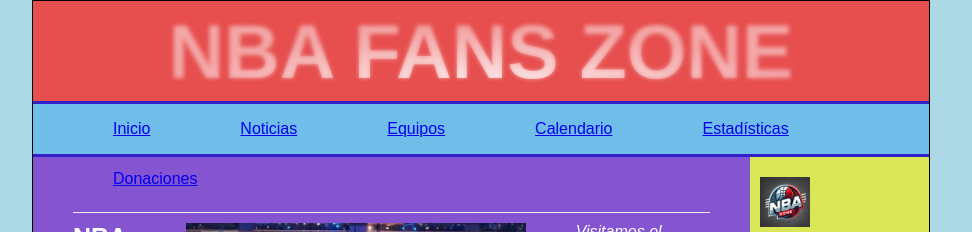
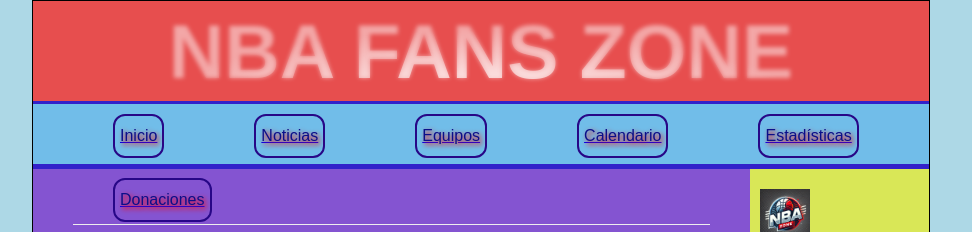
Before and after one commit to aruipal/HTML_E2T, a plain HTML site: page pagina CSS/index.html in a window 1280 px wide. Shown: the top 232 px of the page, without its empty margins (159-1131 px from the left). Drawn offline with Linux system fonts and the light colour scheme; files whose address does not match are found by name.

Commit message:
second commit

```diff
--- a/pagina CSS/estilos.css
+++ b/pagina CSS/estilos.css
@@ -32,9 +32,10 @@ header{
 
 nav{
     background: rgb(113, 189, 233);
-    height: 50px;
-    border-bottom: 3px solid rgb(50, 33, 202);
+    height: 60px;
+    border-bottom: 5px solid rgb(50, 33, 202);
     display: flex; justify-content: space-around;
+
 }
 
 nav ul li{
@@ -43,6 +44,7 @@ nav ul li{
     margin: 10px;
     line-height: 30px;
     margin-left: 80px;
+
 }
 
 .clearfix{
@@ -168,3 +170,11 @@ footer{
       text-shadow: 0 0 8px #fff;
     }
 }
+
+p.round3 {
+    color: rgb(11, 15, 138);
+    text-shadow: 2px 2px 5px red;
+    border: 2px solid rgb(39, 7, 135);
+    border-radius: 12px;
+    padding: 5px;
+  }
--- a/pagina CSS/index.html
+++ b/pagina CSS/index.html
@@ -17,32 +17,32 @@
                 <ul>
                     <li>
                         <a href="index.html">
-                            Inicio
+                            <p class="round3">Inicio</p>
                         </a>
                     </li>
                     <li>
                         <a href="noticias.html">
-                            Noticias
+                            <p class="round3">Noticias</p>
                         </a>
                     </li>
                     <li>
                         <a href="equipos.html">
-                            Equipos
+                            <p class="round3">Equipos</p>
                         </a>
                     </li>
                     <li>
                         <a href="calendario.html">
-                            Calendario
+                            <p class="round3">Calendario</p>
                         </a>
                     </li>
                     <li>
                         <a href="estadisticas.html">
-                            Estadísticas
+                            <p class="round3">Estadísticas</p>
                         </a>
                     </li>
                     <li>
                         <a href="donaciones.html">
-                            Donaciones
+                            <p class="round3">Donaciones</p>
                         </a>
                     </li>
 
```
Also changed, not shown: pagina CSS/donaciones.html (+2 -2 lines), pagina CSS/noticias.html (+1 -1 lines).
